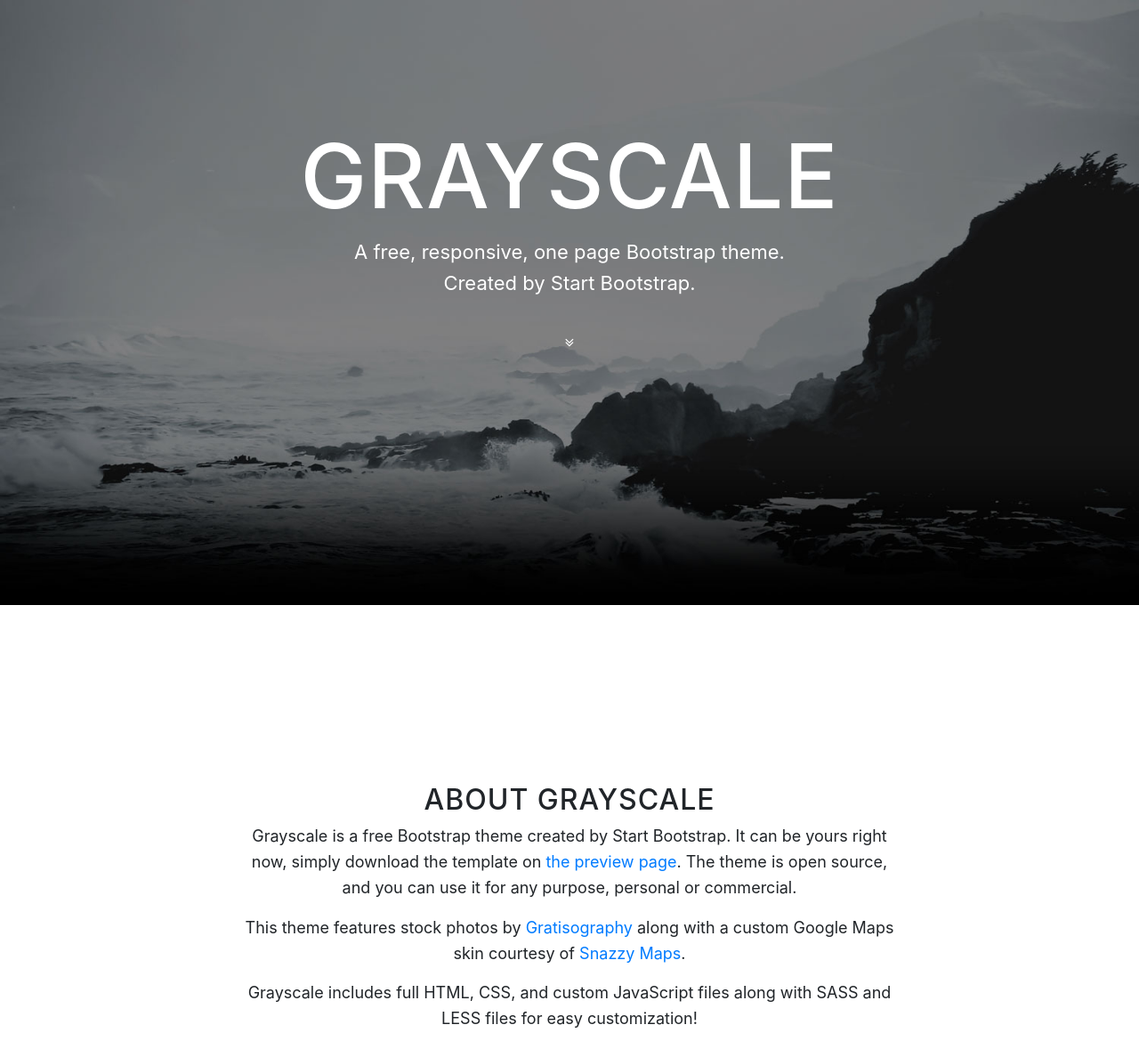
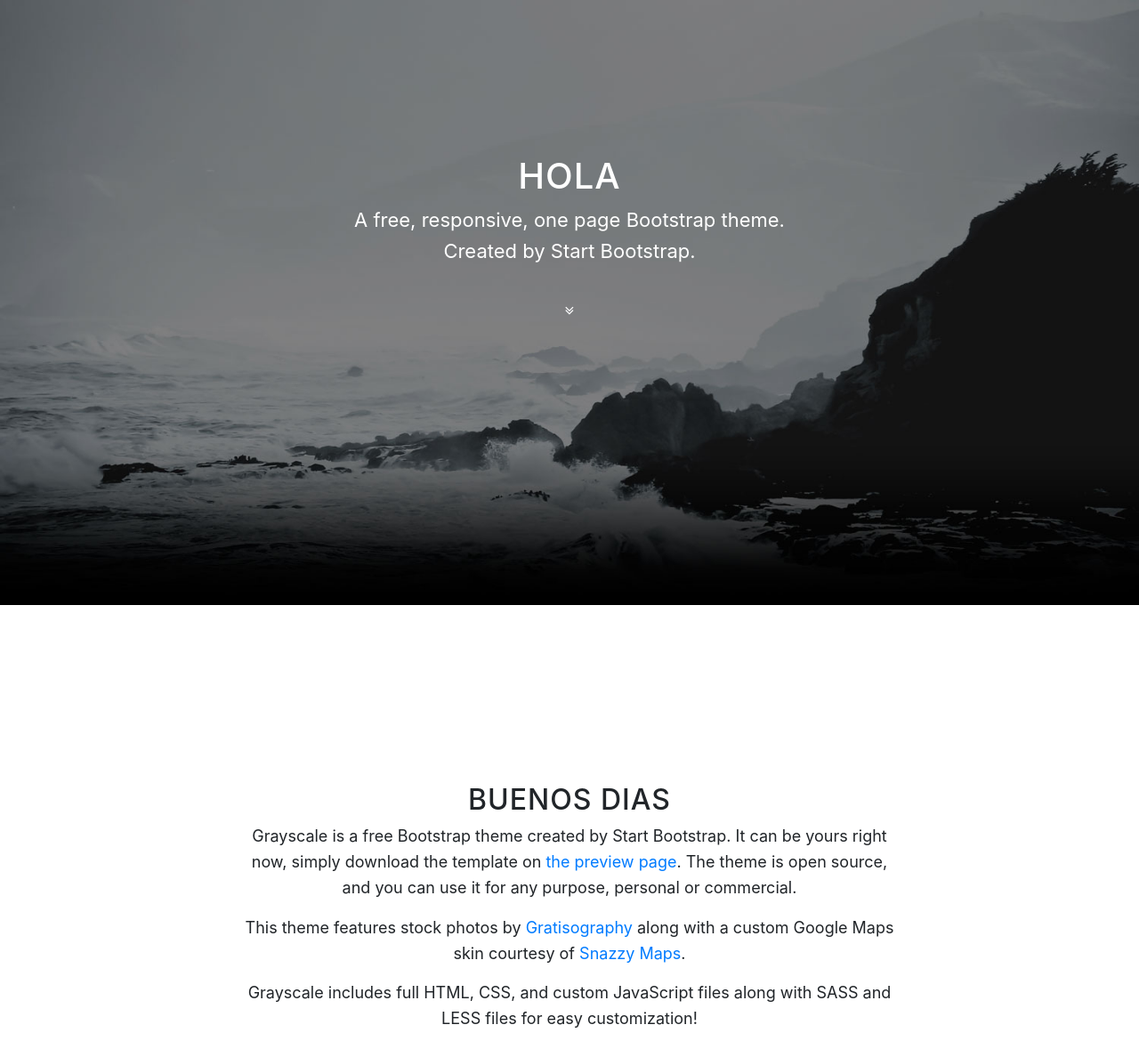
Before and after one commit to archerxd234/Tarea1, a website with bundled scripts: page index.html in a window 1280 px wide. Shown: the part 120-1299 px from the top of the page at 89% size. Built offline with nearby package versions, Linux system fonts and the light colour scheme.

Commit message:
cambios
cambio hecho

```diff
--- a/index.html
+++ b/index.html
@@ -55,7 +55,7 @@
         <div class="container">
           <div class="row">
             <div class="col-lg-8 mx-auto">
-              <h1 class="brand-heading">Grayscale</h1>
+              <h1 class="hola mundo">hola</h1>
               <p class="intro-text">A free, responsive, one page Bootstrap theme.
                 <br>Created by Start Bootstrap.</p>
               <a href="#about" class="btn btn-circle js-scroll-trigger">
@@ -72,7 +72,7 @@
       <div class="container">
         <div class="row">
           <div class="col-lg-8 mx-auto">
-            <h2>About Grayscale</h2>
+            <h2>buenos dias</h2>
             <p>Grayscale is a free Bootstrap theme created by Start Bootstrap. It can be yours right now, simply download the template on
               <a href="http://startbootstrap.com/template-overviews/grayscale/">the preview page</a>. The theme is open source, and you can use it for any purpose, personal or commercial.</p>
             <p>This theme features stock photos by
@@ -89,7 +89,7 @@
     <section id="download" class="download-section content-section text-center">
       <div class="container">
         <div class="col-lg-8 mx-auto">
-          <h2>Download Grayscale</h2>
+          <h2>trabajo</h2>
           <p>You can download Grayscale for free on the preview page at Start Bootstrap.</p>
           <a href="http://startbootstrap.com/template-overviews/grayscale/" class="btn btn-default btn-lg">Visit Download Page</a>
         </div>
```
